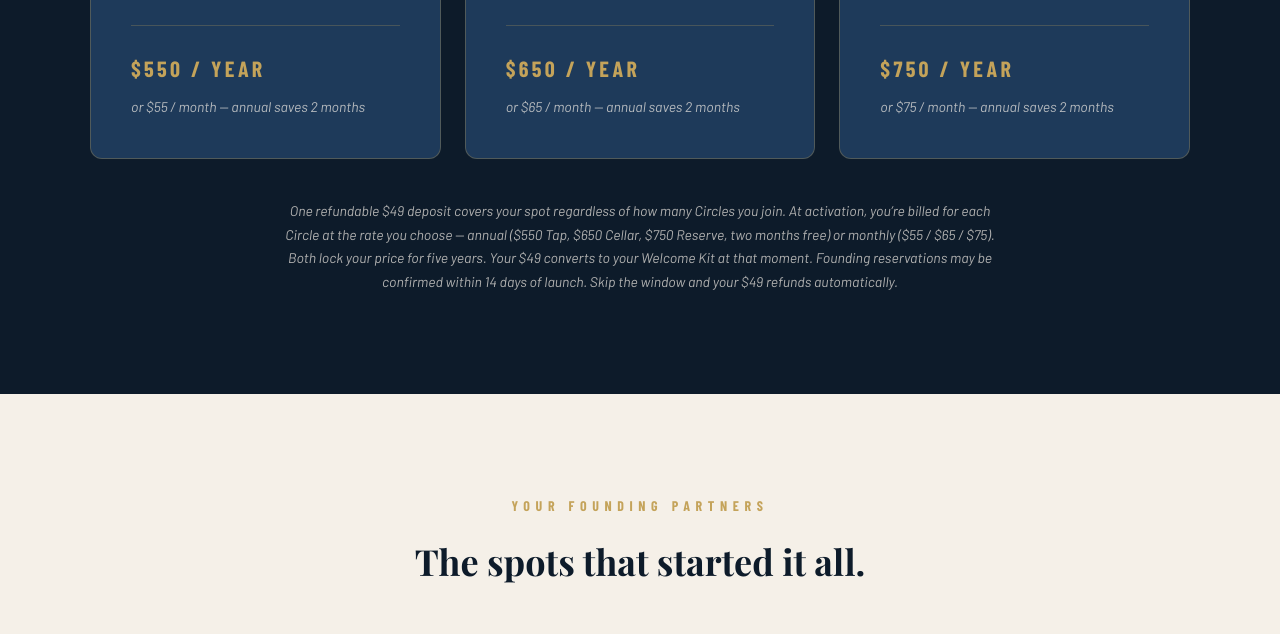
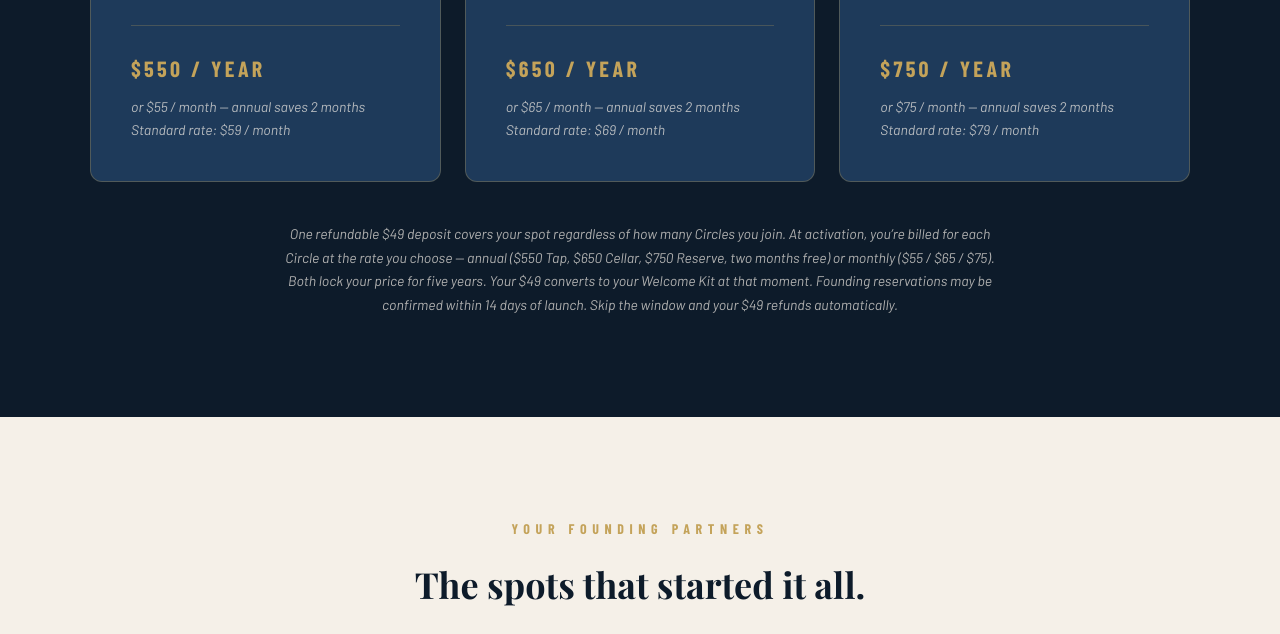
Before and after one commit to CrownLabs-LLC/DPC-WEB, a website: page index.html in a window 1280 px wide. Shown: the part 8080-8714 px from the top of the page. Drawn offline with nearby package versions, Linux system fonts and the light colour scheme; a web font is replaced by a local one.

Commit message:
Add standard rate anchors to Circle cards

```diff
--- a/index.html
+++ b/index.html
@@ -1509,6 +1509,7 @@ img, svg { display: block; max-width: 100%; }
         <h3 class="circle-card__name">Standard draft, bottle, or can</h3>
         <p class="circle-card__price">$550 / YEAR</p>
         <p class="circle-card__regular">or $55 / month — annual saves 2 months</p>
+        <p class="circle-card__regular">Standard rate: $59 / month</p>
       </div>
       <div class="circle-card">
         <p class="circle-card__eyebrow">CELLAR CIRCLE</p>
@@ -1516,6 +1517,7 @@ img, svg { display: block; max-width: 100%; }
         <h3 class="circle-card__name">Standard glass from the regular list</h3>
         <p class="circle-card__price">$650 / YEAR</p>
         <p class="circle-card__regular">or $65 / month — annual saves 2 months</p>
+        <p class="circle-card__regular">Standard rate: $69 / month</p>
       </div>
       <div class="circle-card">
         <p class="circle-card__eyebrow">RESERVE CIRCLE</p>
@@ -1523,6 +1525,7 @@ img, svg { display: block; max-width: 100%; }
         <h3 class="circle-card__name">Standard cocktail or spirit pour</h3>
         <p class="circle-card__price">$750 / YEAR</p>
         <p class="circle-card__regular">or $75 / month — annual saves 2 months</p>
+        <p class="circle-card__regular">Standard rate: $79 / month</p>
       </div>
     </div>
 
```
